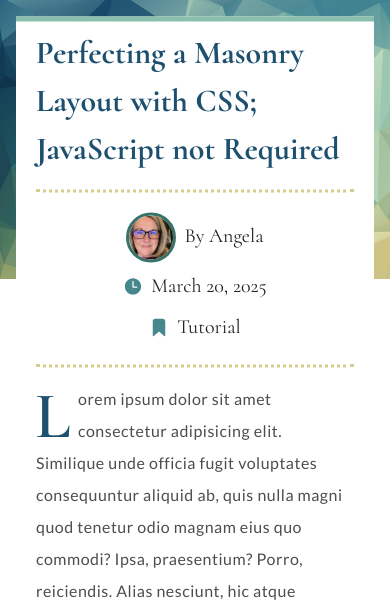
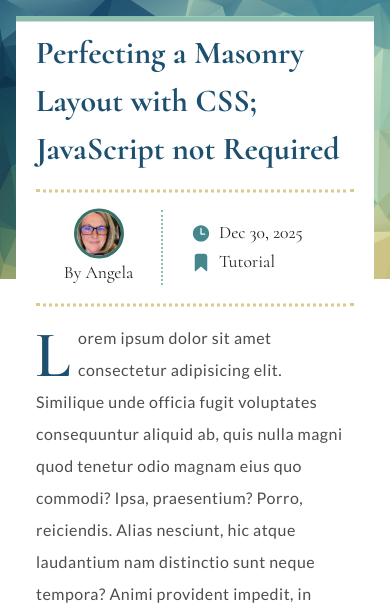
Before and after one commit to angelajholden/portfolio, a PHP site: page /articles/masonry/index.php in a window 390 px wide. Shown: the part 96-703 px from the top of the page. Run offline with PHP 8.4, Linux system fonts and the light colour scheme; some libraries are stand-ins or nearby versions.

Commit message:
styles for mobile layout of blog meta info

```diff
--- a/articles/masonry/index.php
+++ b/articles/masonry/index.php
@@ -15,19 +15,22 @@ include_once dirname(__DIR__) . '/../includes/head.php' ?>
 				<header class="content-header">
 					<h1 class="primary-heading">Perfecting a Masonry Layout with CSS; JavaScript not Required</h1>
 					<div class="content-meta">
-						<div class="meta-item">
+						<div class="meta-item by-author">
 							<figure class="meta-image">
 								<img src="<?php echo BASE_URL; ?>images/angelajholden-software-engineer-frontend-developer.jpg" alt="Angela J Holden | Software Engineer &amp; Frontend Developer">
 							</figure>
 							<span>By Angela</span>
 						</div>
+						<div class="meta-dots"></div>
+						<div class="meta-group">
 							<div class="meta-item">
 								<svg aria-hidden="true" xmlns="http://www.w3.org/2000/svg" class="ionicon" viewBox="0 0 512 512"><path d="M256 48C141.13 48 48 141.13 48 256s93.13 208 208 208 208-93.13 208-208S370.87 48 256 48zm96 240h-96a16 16 0 01-16-16V128a16 16 0 0132 0v128h80a16 16 0 010 32z"/></svg>
-							<time datetime="2025-03-20">March 20, 2025</time>
+								<time datetime="2025-03-20">Dec 30, 2025</time>
 							</div>
 							<div class="meta-item">
 								<svg aria-hidden="true" xmlns="http://www.w3.org/2000/svg" class="ionicon" viewBox="0 0 512 512"><path d="M400 480a16 16 0 01-10.63-4L256 357.41 122.63 476A16 16 0 0196 464V96a64.07 64.07 0 0164-64h192a64.07 64.07 0 0164 64v368a16 16 0 01-16 16z"/></svg>
 								<span>Tutorial</span>
+							</div>
 						</div>
 					</div>
 				</header>
--- a/scss/_full-width_hero.scss
+++ b/scss/_full-width_hero.scss
@@ -40,18 +40,65 @@
 	.full-width_content & {
 		display: flex;
 		flex-flow: row nowrap;
-		justify-content: space-around;
+		justify-content: space-evenly;
 		align-items: center;
 		padding: 2.5rem 0;
 		margin-bottom: 2.5rem;
+		font-size: clamp(1.1rem, 2vw, 1.5rem);
 		border-top: 3px dotted $yellow;
 		border-bottom: 3px dotted $yellow;
 
 		@media (max-width: 768px) {
-			flex-flow: column nowrap;
 			padding: 1rem 0;
 			margin-bottom: 1rem;
-			font-size: 1.25rem;
+		}
+
+		@media (max-width: 350px) {
+			flex-flow: column nowrap;
+		}
+	}
+}
+
+.meta-dots {
+	.full-width_content & {
+		display: none;
+		position: relative;
+		top: 37.5px;
+		transform: translateY(-50%);
+		width: 2px;
+		height: 75px;
+		border-right: 2px dotted $mint;
+
+		@media (max-width: 768px) {
+			display: block;
+		}
+
+		@media (max-width: 350px) {
+			position: static;
+			transform: translateY(0);
+			border-right: none;
+			border-bottom: 2px dotted $mint;
+			width: 125px;
+			height: 2px;
+			padding: 0.5rem 0 0;
+			margin: 0 0 0.5rem;
+		}
+	}
+}
+
+.meta-group {
+	.full-width_content & {
+		display: flex;
+		flex-flow: row nowrap;
+		justify-content: space-between;
+		align-items: center;
+		width: 45%;
+
+		@media (max-width: 768px) {
+			flex-flow: column nowrap;
+			justify-content: space-around;
+			align-items: flex-start;
+			width: 135px;
 		}
 	}
 }
@@ -88,11 +135,19 @@
 		}
 
 		@media (max-width: 768px) {
-			margin: 0.25rem 0;
-
 			svg {
 				width: 20px;
 				height: 20px;
+			}
+
+			&.by-author {
+				flex-flow: column nowrap;
+				justify-content: space-between;
+				align-items: center;
+
+				.meta-image {
+					margin: 0;
+				}
 			}
 		}
 	}
```
Also changed, not shown: scss/_articles.scss (added), styles.css, 1 other file. Lines whose indentation alone changed are shown as unchanged.
